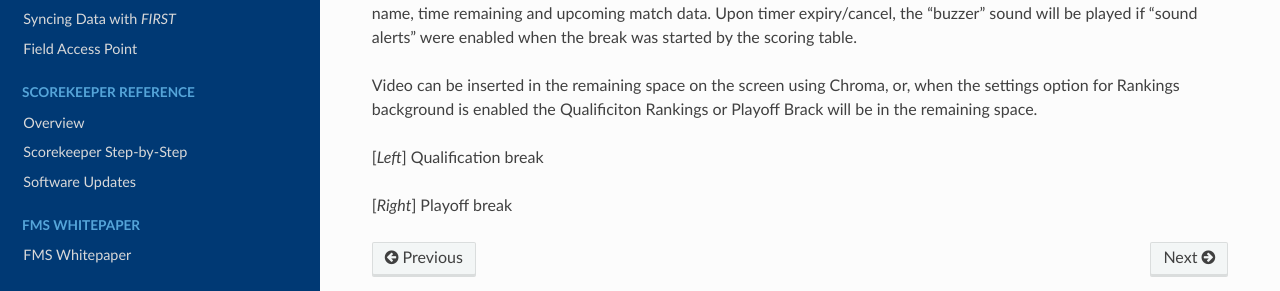
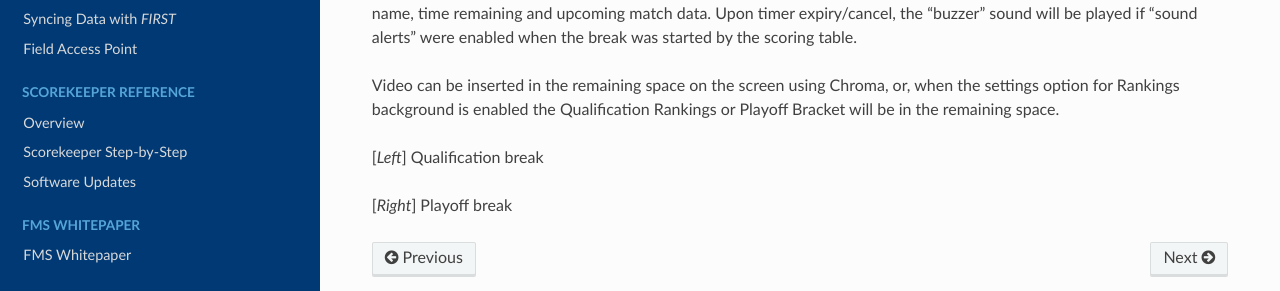
Before and after one commit to FIRSTRobotics/fms-manual, a Sphinx documentation site: the page built from source/audience-display/displays/playoff-displays.rst, in a window 1280 px wide and 900 px high, scrolled down 1639 px. Shown: the part 493-784 px from the top of the window. Built offline with Sphinx 7.4.7 and the Read the Docs theme 3.1.0, drawn with Linux system fonts in a browser that asks for light colours.

Commit message:
Fix typos in playoff displays page

```diff
--- a/source/audience-display/displays/playoff-displays.rst
+++ b/source/audience-display/displays/playoff-displays.rst
@@ -59,7 +59,7 @@ The display contains the match number or phase (e.g. "Test Match") as well as th
 Upon timer expiry/cancel, the "buzzer" sound will be played if "sound alerts" were enabled when the break was started by the scoring table.
 
 Video can be inserted in the remaining space on the screen using Chroma, or, when the settings option for Rankings background is enabled the
-Qualificiton Rankings or Playoff Brack will be in the remaining space.
+Qualification Rankings or Playoff Bracket will be in the remaining space.
 
 [*Left*] Qualification break
 
```
